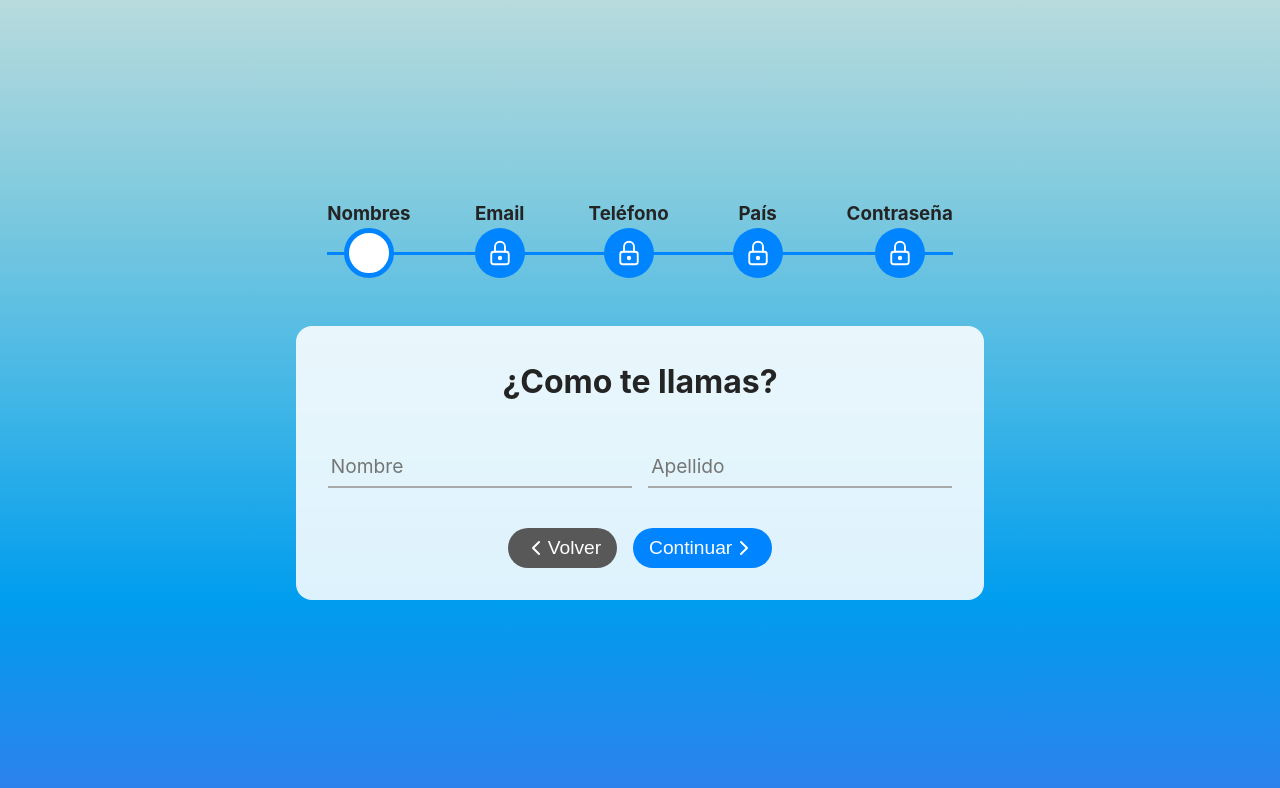
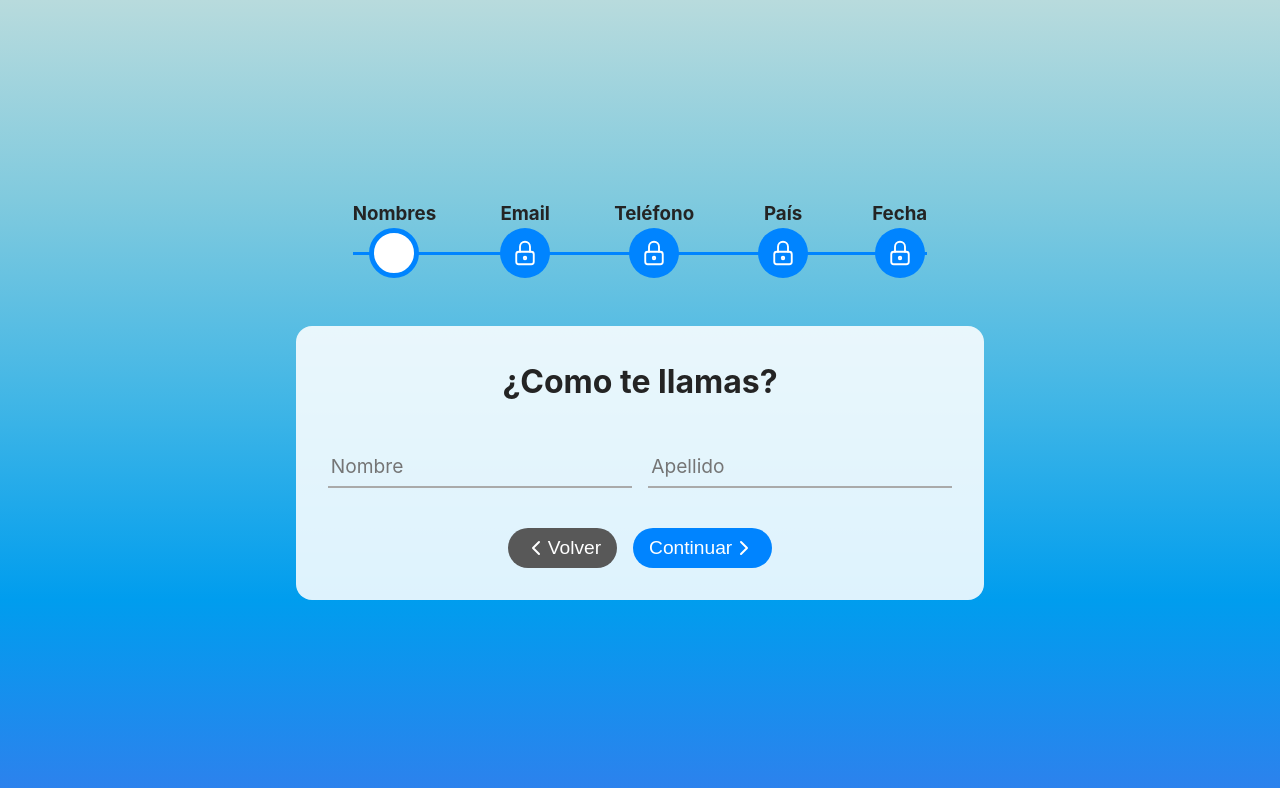
Before and after one commit to JuanCarlos-27/React-form-app, a React (Vite) app: page / in a window 1280 px wide. Shown: the top 788 px of the page. Built offline with nearby package versions, Linux system fonts and the light colour scheme.

Commit message:
Render info into modal

```diff
--- a/src/App.jsx
+++ b/src/App.jsx
@@ -4,7 +4,7 @@ import useForm from './hooks/useForm';
 import FormModal from './components/FormModal';
 
 function App () {
-  const { formState, allFieldsChecked } = useForm();
+  const { formState, allFieldsChecked, getResumeInformation } = useForm();
 
   const formIsReady = allFieldsChecked();
 
@@ -26,7 +26,7 @@ function App () {
         })}
       </main>
 
-      {formIsReady && <FormModal />}
+      {formIsReady && <FormModal dataResume={getResumeInformation()} />}
     </>
   );
 }
--- a/src/components/FormModal.jsx
+++ b/src/components/FormModal.jsx
@@ -1,14 +1,17 @@
-export default function FormModal () {
+export default function FormModal ({ dataResume }) {
   return (
     <div className='modal-wrapper'>
       <div className='modal'>
-        <h2 className='title'>¿Esta seguro/a de enviar el formulario?</h2>
-        <div className='resume'>
-          <p>Nombre</p>
-          <p>Nombre</p>
-          <p>Nombre</p>
-          <p>Nombre</p>
-          <p>Nombre</p>
+        <h2 className='modal-title'>¿Esta seguro/a de enviar el formulario?</h2>
+        <div className='modal-resume'>
+          {dataResume.map((item) => {
+            return (
+              <div key={item.name}>
+                <strong>{item.placeholder}:</strong>
+                <span> {item.value}</span>
+              </div>
+            );
+          })}
         </div>
         <div className='modal-buttons'>
           <button type='button'>Si, confirmar</button>
--- a/src/context/form.jsx
+++ b/src/context/form.jsx
@@ -71,22 +71,16 @@ const INITIAL_STATE = [
     ]
   },
   {
-    stepName: 'Contraseña',
-    cardTitle: 'Ingresa tu contraseña',
+    stepName: 'Fecha',
+    cardTitle: 'Seleccione su fecha de nacimiento',
     isCurrentStep: false,
     isBlocked: true,
     isChecked: false,
     fields: [
       {
-        name: 'password',
-        placeholder: 'Contraseña',
-        type: 'password',
-        value: ''
-      },
-      {
-        name: 'confirmPassword',
-        placeholder: 'Confirmación constraseña',
-        type: 'password',
+        name: 'bithDate',
+        placeholder: 'Fecha de nacimiento',
+        type: 'date',
         value: ''
       }
     ]
--- a/src/hooks/useForm.js
+++ b/src/hooks/useForm.js
@@ -7,10 +7,14 @@ export default function useForm () {
   // TODO: crear metodo para traer la info
   //
   //
+  const getResumeInformation = () => {
+    return formState.map(item => item.fields).flat();
+  };
 
+  getResumeInformation();
   const allFieldsChecked = () => {
     return formState.every(item => item.isChecked);
   };
 
-  return { formState, dispatch, allFieldsChecked };
+  return { formState, dispatch, allFieldsChecked, getResumeInformation };
 }
```
